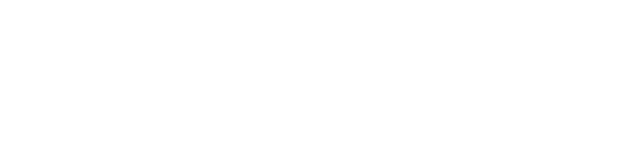
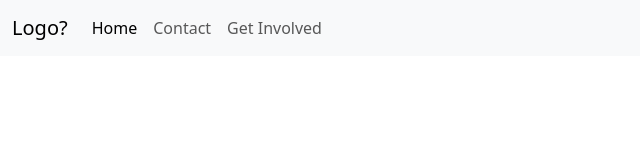
Before and after one commit to md-ash-dot/code-to-protect, a plain HTML site: page index.html in a window 1280 px wide. Shown: the whole page, without its empty margins (0-640 px from the left). Drawn offline with nearby package versions, Linux system fonts and the light colour scheme.

Commit message:
add bootstrap navbar to index.html

```diff
--- a/index.html
+++ b/index.html
@@ -14,6 +14,23 @@
         crossorigin="anonymous">
 </head>
 <body>
+    <navbar>
+        <nav class="navbar navbar-expand-lg bg-body-tertiary">
+            <div class="container-fluid">
+              <a class="navbar-brand" href="#">Logo?</a>
+              <button class="navbar-toggler" type="button" data-bs-toggle="collapse" data-bs-target="#navbarNavAltMarkup" aria-controls="navbarNavAltMarkup" aria-expanded="false" aria-label="Toggle navigation">
+                <span class="navbar-toggler-icon"></span>
+              </button>
+              <div class="collapse navbar-collapse" id="navbarNavAltMarkup">
+                <div class="navbar-nav">
+                  <a class="nav-link active" aria-current="page" href="#">Home</a>
+                  <a class="nav-link" href="#">Contact</a>
+                  <a class="nav-link" href="#">Get Involved</a>
+                </div>
+              </div>
+            </div>
+          </nav>
+    </navbar>
     <script src="https://cdn.jsdelivr.net/npm/bootstrap@5.3.3/dist/js/bootstrap.bundle.min.js"
     integrity="sha384-YvpcrYf0tY3lHB60NNkmXc5s9fDVZLESaAA55NDzOxhy9GkcIdslK1eN7N6jIeHz"
      crossorigin="anonymous"></script>
```
